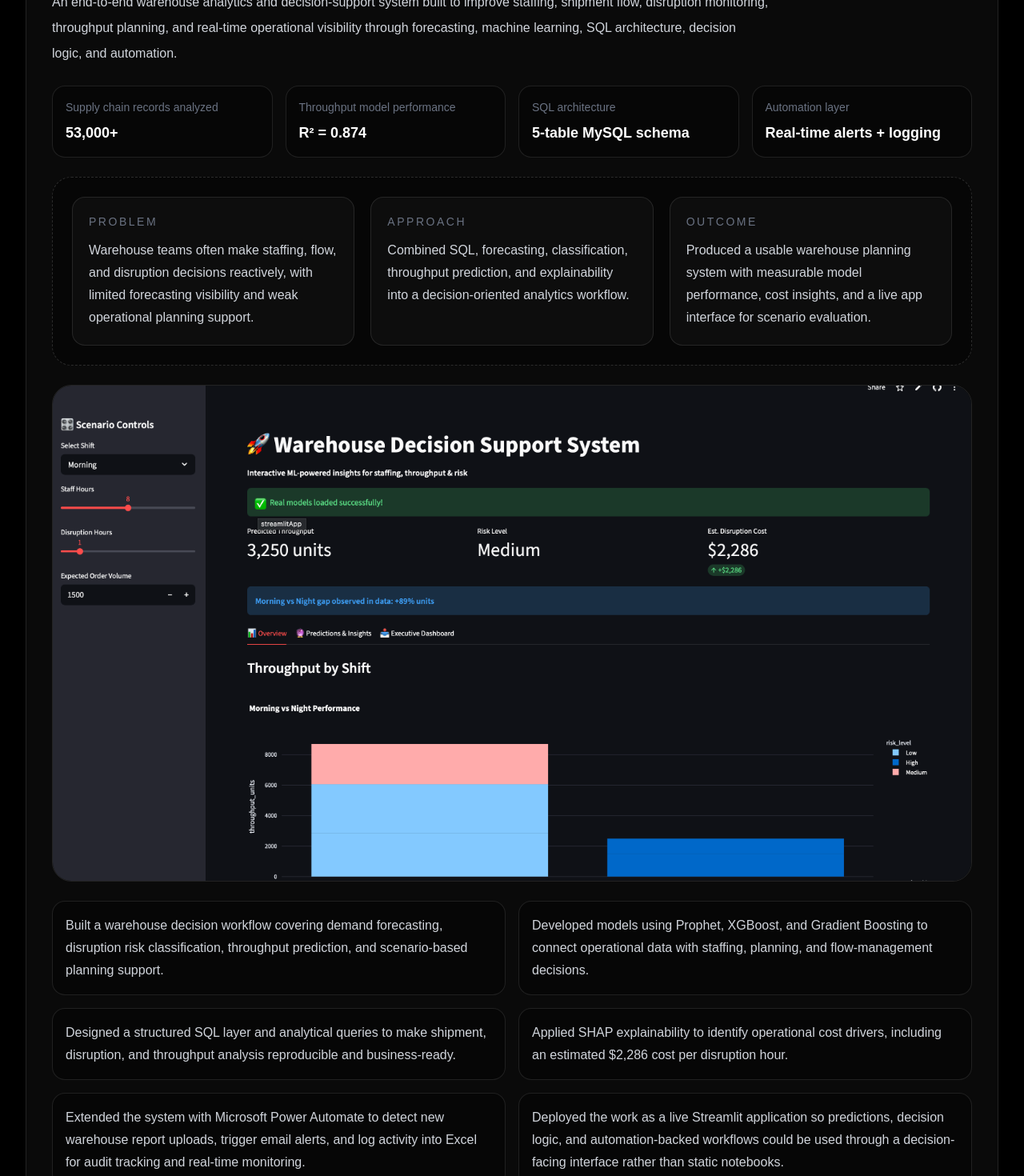
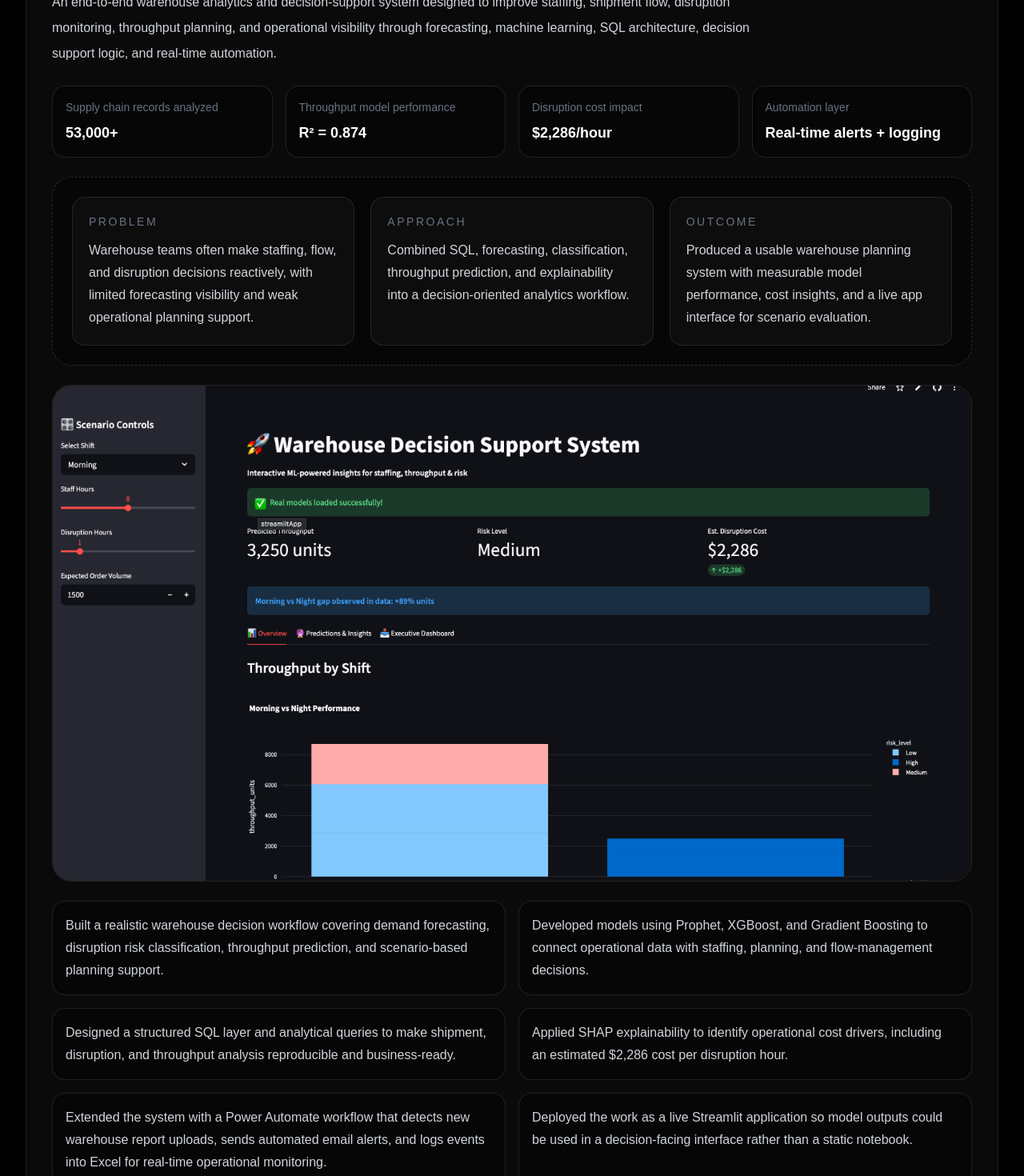
Before and after one commit to garvit-mittal04/garvit-portfolio, a Next.js app: page / in a window 1280 px wide. Shown: the part 3940-5410 px from the top of the page at 80% size. Built offline with nearby package versions, Linux system fonts and the light colour scheme.

Commit message:
Update page.tsx

```diff
--- a/app/page.tsx
+++ b/app/page.tsx
@@ -83,20 +83,20 @@ const flagshipProject = {
   subtitle:
     "Flagship Project · Python · SQL · XGBoost · Prophet · SHAP · R · Streamlit · Power Automate",
   description:
-    "An end-to-end warehouse analytics and decision-support system built to improve staffing, shipment flow, disruption monitoring, throughput planning, and real-time operational visibility through forecasting, machine learning, SQL architecture, decision logic, and automation.",
+    "An end-to-end warehouse analytics and decision-support system designed to improve staffing, shipment flow, disruption monitoring, throughput planning, and operational visibility through forecasting, machine learning, SQL architecture, decision support logic, and real-time automation.",
   highlights: [
     { label: "Supply chain records analyzed", value: "53,000+" },
     { label: "Throughput model performance", value: "R² = 0.874" },
-    { label: "SQL architecture", value: "5-table MySQL schema" },
+    { label: "Disruption cost impact", value: "$2,286/hour" },
     { label: "Automation layer", value: "Real-time alerts + logging" },
   ],
   bullets: [
-    "Built a warehouse decision workflow covering demand forecasting, disruption risk classification, throughput prediction, and scenario-based planning support.",
+    "Built a realistic warehouse decision workflow covering demand forecasting, disruption risk classification, throughput prediction, and scenario-based planning support.",
     "Developed models using Prophet, XGBoost, and Gradient Boosting to connect operational data with staffing, planning, and flow-management decisions.",
     "Designed a structured SQL layer and analytical queries to make shipment, disruption, and throughput analysis reproducible and business-ready.",
     "Applied SHAP explainability to identify operational cost drivers, including an estimated $2,286 cost per disruption hour.",
-    "Extended the system with Microsoft Power Automate to detect new warehouse report uploads, trigger email alerts, and log activity into Excel for audit tracking and real-time monitoring.",
-    "Deployed the work as a live Streamlit application so predictions, decision logic, and automation-backed workflows could be used through a decision-facing interface rather than static notebooks.",
+    "Extended the system with a Power Automate workflow that detects new warehouse report uploads, sends automated email alerts, and logs events into Excel for real-time operational monitoring.",
+    "Deployed the work as a live Streamlit application so model outputs could be used in a decision-facing interface rather than a static notebook.",
   ],
   github: "https://github.com/garvit-mittal04/warehouse-decision-system",
   liveApp: "https://warehouse-garvit.streamlit.app",
```
